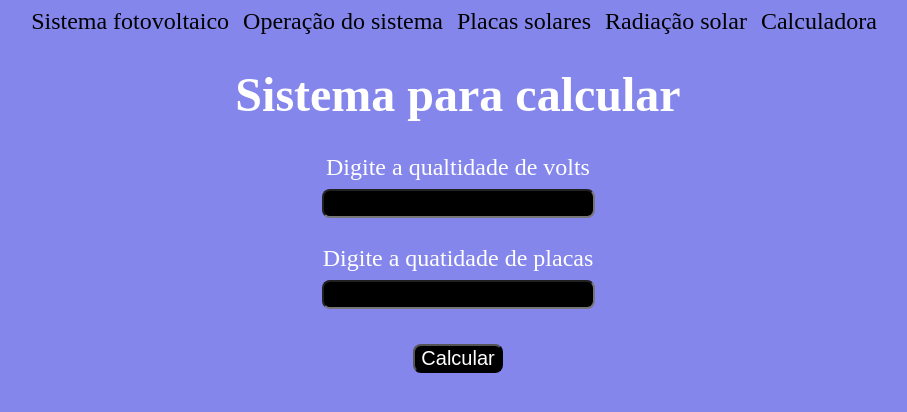
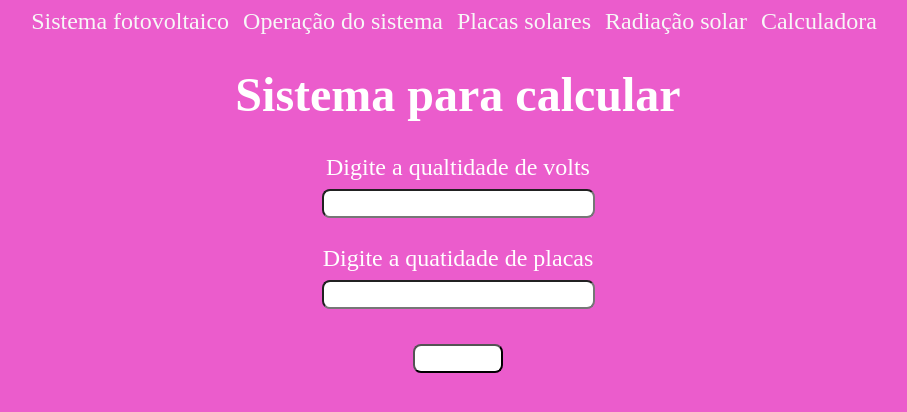
Before and after one commit to antonelaoliveira/site_sistemavoltaico, a plain HTML site: page html/sistema.html in a window 1280 px wide. Shown: the whole page, without its empty margins (182-1089 px from the left). Drawn offline with Linux system fonts and the light colour scheme.

Commit message:
ultima versão

```diff
--- a/css/style.css
+++ b/css/style.css
@@ -11,7 +11,7 @@ nav a{
 
 a{
     text-decoration: none;
-    color: rgb(0, 0, 0);
+    color: rgb(247, 247, 247);
 }
 
 a:hover{
@@ -62,7 +62,7 @@ a:active{
 body{
     text-align: center;
     font-size: 1.5rem;
-    background-color: rgb(132, 134, 236);
+    background-color: rgb(235, 92, 204);
     color: white;
 }
 
@@ -70,7 +70,7 @@ button,input{
     color: white;
     font-size: 1.25rem;
     text-align: center;
-    background-color: black;
+    background-color: rgb(255, 255, 255);
     border-radius: 8px;
     margin-top: 8px;
 }
```
